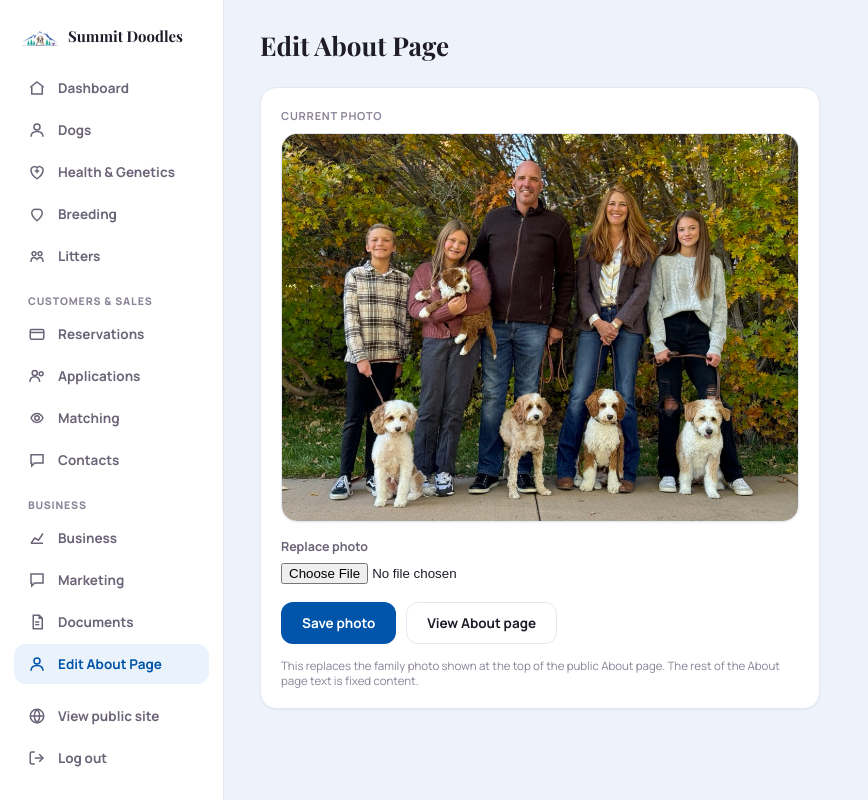
After one commit to faceoff0417/summit-doodles-app, a Flask app: page /about/edit in a window 1280 px wide. The commit adds this page. Shown: the whole page, without its empty margins (0-868 px from the left). Run offline with Flask 3, Linux system fonts and the light colour scheme; the visitor is signed in with stand-in values (Sample User, id 1); data that the repository does not hold is empty.

Commit message:
Add admin-editable About page photo
- New site_settings table (key/value) for small editable site content
- migrate.run() now runs automatically at every app startup (idempotent),
  so future schema changes apply on redeploy with no manual migration step
- /about/edit (admin, login required): upload a replacement family photo,
  stored on the persistent disk like dog/puppy photos so it survives
  redeploys
- About page falls back to the original site photo until one is uploaded
- New 'Edit About Page' link in the admin sidebar

```diff
--- a/app.py
+++ b/app.py
@@ -7,6 +7,7 @@ from flask import (Flask, render_template, request, redirect, url_for, session,
 from werkzeug.utils import secure_filename
 
 from db import get_db, init_db, new_token, DATA_DIR, INSTANCE_DIR, DB_PATH
+import migrate
 
 BASE_DIR = os.path.dirname(os.path.abspath(__file__))
 # DATA_DIR (from db.py) points at a persistent disk's mount path when one is
@@ -26,6 +27,10 @@ app.config["MAX_CONTENT_LENGTH"] = 8 * 1024 * 1024  # 8 MB uploads
 os.makedirs(UPLOAD_DIR, exist_ok=True)
 if not os.path.exists(DB_PATH):
     init_db()
+# --- always bring an existing database up to the latest schema too, so a
+# new table/column added in a later release just appears -- no manual
+# migration step needed on redeploy. Every statement is idempotent. ---
+migrate.run()
 
 # --- secret key: persisted alongside the database so sessions survive a
 # restart/redeploy (and everyone using the app isn't logged out each time) ---
@@ -74,6 +79,24 @@ def inject_counts():
         a, c = open_counts()
         return dict(open_application_count=a, open_contact_count=c)
     return dict(open_application_count=0, open_contact_count=0)
+
+
+def get_setting(key, default=None):
+    conn = get_db()
+    row = conn.execute("SELECT value FROM site_settings WHERE key=?", (key,)).fetchone()
+    conn.close()
+    return row["value"] if row else default
+
+
+def set_setting(key, value):
+    conn = get_db()
+    conn.execute(
+        "INSERT INTO site_settings (key, value) VALUES (?, ?) "
+        "ON CONFLICT(key) DO UPDATE SET value=excluded.value",
+        (key, value),
+    )
+    conn.commit()
+    conn.close()
 
 
 def save_upload(file_storage, subdir, id_prefix):
@@ -166,7 +189,21 @@ def public_home():
 
 @app.route("/about")
 def about_public():
-    return render_template("about.html", pub_active="about")
+    about_photo = get_setting("about_photo")
+    return render_template("about.html", pub_active="about", about_photo=about_photo)
+
+
+@app.route("/about/edit", methods=["GET", "POST"])
+@login_required
+def about_edit():
+    if request.method == "POST":
+        fn = save_upload(request.files.get("photo"), "about", "about-family")
+        if fn:
+            set_setting("about_photo", fn)
+            flash("About page photo updated.", "success")
+        return redirect(url_for("about_edit"))
+    about_photo = get_setting("about_photo")
+    return render_template("about_edit.html", nav_active="about", about_photo=about_photo)
 
 
 # --------------------------------------------------------------- dashboard --
--- a/migrate.py
+++ b/migrate.py
@@ -84,6 +84,10 @@ NEW_TABLES_SQL = [
         sent_at         TEXT,
         created_at      TEXT NOT NULL DEFAULT (datetime('now'))
     )""",
+    """CREATE TABLE IF NOT EXISTS site_settings (
+        key             TEXT PRIMARY KEY,
+        value           TEXT
+    )""",
 ]
 
 NEW_COLUMNS = [
--- a/templates/about.html
+++ b/templates/about.html
@@ -6,7 +6,11 @@
 </div>
 
 <div class="card" style="overflow:hidden; margin-bottom:20px;">
-  <img src="{{ url_for('static', filename='img/about/family.jpg') }}" alt="The Summit Doodles family" style="width:100%; display:block;">
+  {% if about_photo %}
+    <img src="{{ url_for('uploaded_file', filename=about_photo) }}" alt="The Summit Doodles family" style="width:100%; display:block;">
+  {% else %}
+    <img src="{{ url_for('static', filename='img/about/family.jpg') }}" alt="The Summit Doodles family" style="width:100%; display:block;">
+  {% endif %}
 </div>
 
 <div class="card card-pad" style="margin-bottom:20px;">
--- /dev/null
+++ b/templates/about_edit.html
@@ -0,0 +1,25 @@
+{% extends "admin_base.html" %}
+{% block title %}Edit About Page -- Summit Doodles{% endblock %}
+{% block content %}
+<div class="page-head"><h1>Edit About Page</h1></div>
+
+<div class="card card-pad" style="max-width:560px;">
+  <div class="eyebrow" style="margin-bottom:10px;">Current photo</div>
+  <div class="card" style="overflow:hidden; margin-bottom:16px;">
+    {% if about_photo %}
+      <img src="{{ url_for('uploaded_file', filename=about_photo) }}" alt="Family photo" style="width:100%; display:block;">
+    {% else %}
+      <img src="{{ url_for('static', filename='img/about/family.jpg') }}" alt="Family photo" style="width:100%; display:block;">
+    {% endif %}
+  </div>
+
+  <form method="post" enctype="multipart/form-data">
+    <div class="field"><label>Replace photo</label><input type="file" name="photo" accept="image/*" required></div>
+    <div style="display:flex; gap:10px; margin-top:6px;">
+      <button class="btn btn-primary" type="submit">Save photo</button>
+      <a class="btn btn-secondary" href="{{ url_for('about_public') }}" target="_blank" rel="noopener">View About page</a>
+    </div>
+  </form>
+  <p class="hint" style="margin-top:14px;">This replaces the family photo shown at the top of the public About page. The rest of the About page text is fixed content.</p>
+</div>
+{% endblock %}
--- a/templates/admin_base.html
+++ b/templates/admin_base.html
@@ -62,6 +62,11 @@
       Documents
     </a>
 
+    <a class="navitem {% if nav_active=='about' %}active{% endif %}" href="{{ url_for('about_edit') }}">
+      <svg width="18" height="18" viewBox="0 0 24 24" fill="none" stroke="currentColor" stroke-width="2"><circle cx="12" cy="8" r="4"/><path d="M4 21 C4 16.5 7.5 14 12 14 C16.5 14 20 16.5 20 21"/></svg>
+      Edit About Page
+    </a>
+
     <div class="sidebar-spacer"></div>
 
     <a class="navitem" href="{{ url_for('public_home') }}" target="_blank" rel="noopener">
```
